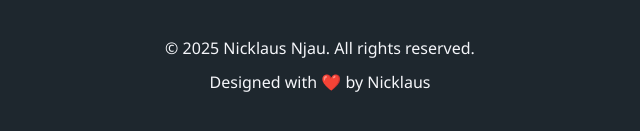
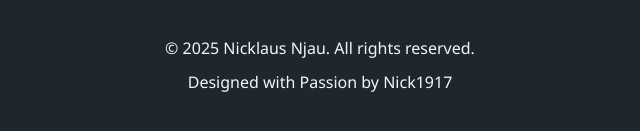
Before and after one commit to one37XL/NICK0NE37, a plain HTML site: page index.html in a window 1280 px wide. Shown: the part 2367-2498 px from the top of the page, 320-960 px from the left. Drawn offline with Linux system fonts and the light colour scheme.

Commit message:
Update index.html

```diff
--- a/index.html
+++ b/index.html
@@ -141,7 +141,7 @@
   <footer class="site-footer">
     <div class="container">
       <p>&copy; <span id="year"></span> Nicklaus Njau. All rights reserved.</p>
-      <p>Designed with <span aria-label="love">❤️</span> by Nicklaus</p>
+      <p>Designed with <span aria-label="love">Passion</span> by Nick1917</p>
       <a href="#main-content" class="back-to-top" aria-label="Back to top">
         <i class="fas fa-arrow-up"></i>
       </a>
```
